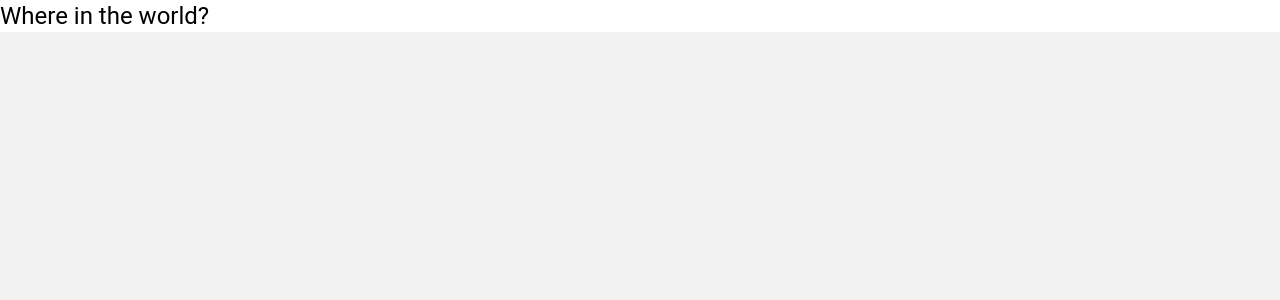
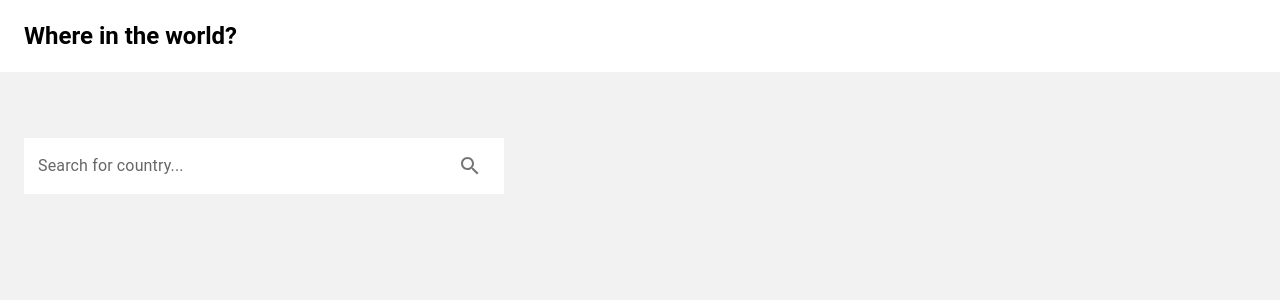
Before and after one commit to G3nK3n/countries, a React (Vite) app in the folder countries-frontend/: page / in a window 1280 px wide. Shown: the top 300 px of the page. Built offline with nearby package versions, Linux system fonts and the light colour scheme.

Commit message:
Added searchbox

```diff
--- a/countries-frontend/package.json
+++ b/countries-frontend/package.json
@@ -12,6 +12,7 @@
   "dependencies": {
     "@emotion/react": "^11.13.3",
     "@emotion/styled": "^11.13.0",
+    "@mui/icons-material": "^6.0.2",
     "@mui/material": "^5.16.7",
     "react": "^18.3.1",
     "react-dom": "^18.3.1",
--- /dev/null
+++ b/countries-frontend/src/Components/Countries/Countries.tsx
@@ -0,0 +1,17 @@
+import { Box } from "@mui/material"
+import TextField from "@mui/material/TextField"
+import SearchIcon from '@mui/icons-material/Search';
+import InputAdornment from "@mui/material/InputAdornment";
+
+const Countries = () => {
+    return(
+        <Box sx={{marginTop: '50px'}}>
+            <TextField sx={{width: '480px', "& fieldset": {border: 'none'}, backgroundColor: 'white'}} label="Search for country..." id="searchCountries"
+                InputProps={{endAdornment: (<InputAdornment position="start"><SearchIcon /></InputAdornment>)}}
+                margin="normal"
+            />
+        </Box>
+    )
+}
+
+export default Countries
--- a/countries-frontend/src/Components/Header/Header.tsx
+++ b/countries-frontend/src/Components/Header/Header.tsx
@@ -1,10 +1,9 @@
-import React from "react";
 import { Box, Typography } from "@mui/material";
 
 const Header = () => {
     return(
-        <Box>
-            <Typography variant="h5">Where in the world?</Typography>
+        <Box sx={{padding: '20px 0px'}}>
+            <Typography fontWeight={"bold"} variant="h5">Where in the world?</Typography>
         </Box>
     )
 }
--- a/countries-frontend/src/Components/Layout.tsx
+++ b/countries-frontend/src/Components/Layout.tsx
@@ -1,11 +1,21 @@
-import React from "react";
+import Container from "@mui/material/Container";
 import { Box } from "@mui/material";
 import Header from "./Header/Header";
+import Countries from "./Countries/Countries";
 
 const Layout = () => {
     return(
-        <Box sx={{backgroundColor: 'white', top: 0}}>
-            <Header />
+        <Box>
+            <Box sx={{backgroundColor: 'white', top: 0}}>
+                <Container maxWidth="xl">
+                    <Header />
+                </Container>
+            </Box>
+            <Box>
+                <Container maxWidth="xl">
+                    <Countries />
+                </Container>
+            </Box>
         </Box>
     )
 }
```
Also changed, not shown: 1 other file (tests, documents, lock files or other folders).
